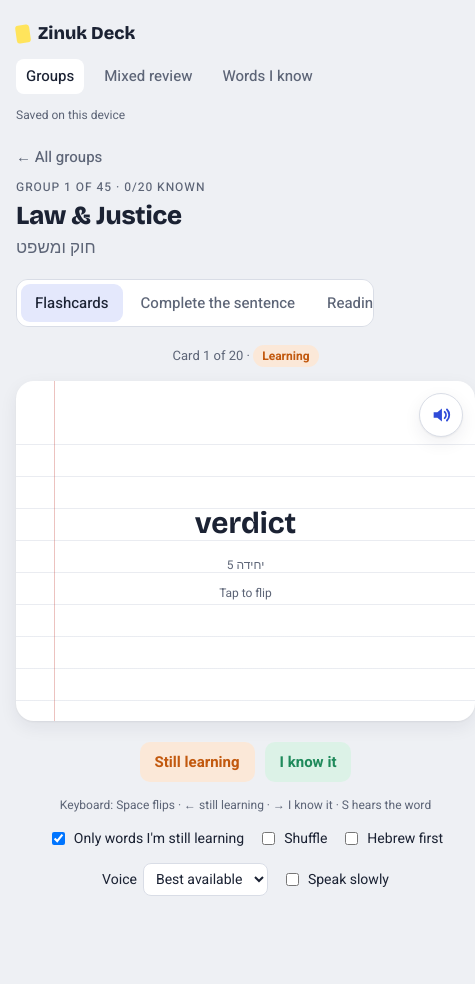
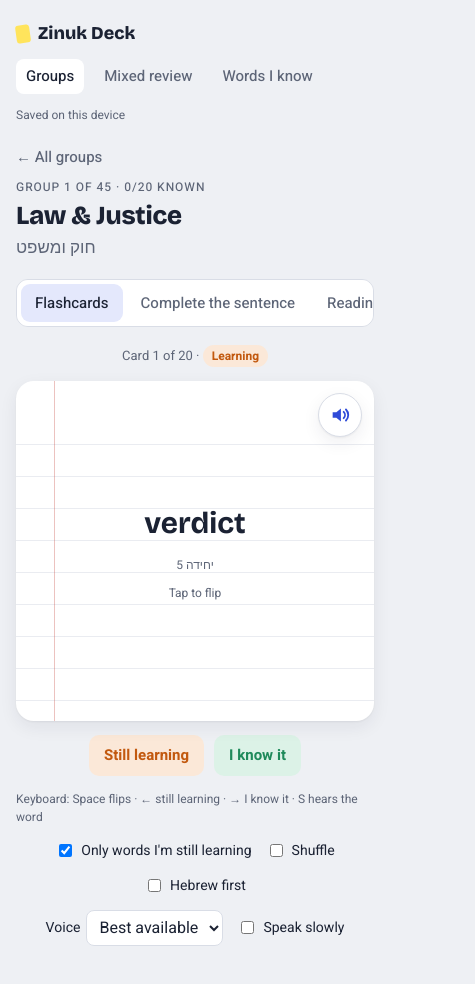
Before and after one commit to omermakovski/zinuk-deck, a plain HTML site: page index.html in a window 390 px wide. Both pictures are taken after a click on the link 195 px from the left and 906 px from the top of the page. Shown: the whole page, 475 px wide, since content can reach past the window. Before the commit the page ends 960 px from the top, so only its background shows below. Drawn offline with nearby package versions, Linux system fonts and the light colour scheme.

Commit message:
Fit phone screens: flashcard no longer wider than iPhone, no zoom on tapping fields
Co-Authored-By: Claude Opus 5.5 <noreply@anthropic.com>

```diff
--- a/index.html
+++ b/index.html
@@ -42,6 +42,8 @@
 *{box-sizing:border-box}
 [hidden]{display:none!important}
 html,body{background:var(--bg);color:var(--ink)}
+html{-webkit-text-size-adjust:100%;text-size-adjust:100%}
+body{overflow-x:hidden}
 body{font-family:var(--f-ui);font-size:15px;line-height:1.5;margin:0}
 .wrap{max-width:880px;margin:0 auto;padding-block:20px 64px;padding-left:max(16px,env(safe-area-inset-left,0px));padding-right:max(16px,env(safe-area-inset-right,0px))}
 h1,h2,h3{font-family:var(--f-display);text-wrap:balance;margin:0;letter-spacing:-.01em}
@@ -96,13 +98,14 @@ button{font:inherit;color:inherit;cursor:pointer}
 
 /* flashcard */
 .deck{display:grid;gap:14px;justify-items:center}
-.card{width:100%;max-width:560px;aspect-ratio:1.35;max-height:440px;min-height:340px;perspective:1200px;border:0;background:none;padding:0}
+/* Height from the screen width instead of aspect-ratio + min-height, which forced the card wider than a phone screen. */
+.card{display:block;width:100%;max-width:100%;height:clamp(340px,62vw,415px);perspective:1200px;border:0;background:none;padding:0}
 .card .inner{position:relative;width:100%;height:100%;transition:transform .45s cubic-bezier(.2,.7,.2,1);transform-style:preserve-3d}
 .card.flip .inner{transform:rotateY(180deg)}
 .face{position:absolute;inset:0;backface-visibility:hidden;background:var(--paper);border-radius:18px;box-shadow:var(--shadow);display:flex;flex-direction:column;align-items:center;justify-content:center;padding:22px;gap:10px;overflow:auto;
   background-image:linear-gradient(90deg,transparent 38px,color-mix(in srgb,var(--bad) 30%,transparent) 38px 39px,transparent 39px),linear-gradient(var(--paper) 40px,transparent 40px),repeating-linear-gradient(var(--paper) 0 31px,color-mix(in srgb,var(--line) 55%,transparent) 31px 32px)}
 .face.back{transform:rotateY(180deg)}
-.cardwrap{position:relative;width:100%;max-width:560px}
+.cardwrap{position:relative;width:100%;max-width:560px;min-width:0}
 .say{position:absolute;top:12px;right:12px;z-index:2;width:44px;height:44px;border-radius:99px;border:1px solid var(--line);background:var(--paper);color:var(--pen);display:grid;place-items:center;padding:0;box-shadow:var(--shadow)}
 .say:hover{border-color:var(--pen);background:var(--pen-soft)}
 .face .word{font-family:var(--f-display);font-size:clamp(30px,7vw,46px);font-weight:700;text-align:center}
@@ -171,7 +174,9 @@ td.he{text-align:right}
 .toggle{border:0;background:none;padding:0}
 .search{font:inherit;border:1px solid var(--line);background:var(--paper);color:var(--ink);border-radius:10px;padding:8px 12px;width:min(320px,100%)}
 .empty{padding:28px;text-align:center;color:var(--muted)}
-@media (max-width:520px){.face{padding:16px}.summary{padding:16px}}
+@media (max-width:520px){.face{padding:16px}.summary{padding:16px}
+  /* iPhone zooms in on any text field or menu under 16px and stays zoomed; keep them at 16px on phones. */
+  input,select,textarea,.search,.opts select{font-size:16px}}
 @media (prefers-reduced-motion:reduce){.card .inner,.bar span{transition:none}}
 </style>
 
--- a/sw.js
+++ b/sw.js
@@ -1,4 +1,4 @@
-const CACHE = 'zinuk-deck-bce9eed899';
+const CACHE = 'zinuk-deck-30dda833c5';
 const FILES = ["./", "index.html", "app.js", "data.js", "manifest.webmanifest", "icon-192.png", "icon-512.png", "apple-touch-icon.png"];
 self.addEventListener('install', e => { e.waitUntil(caches.open(CACHE).then(c => c.addAll(FILES)).then(() => self.skipWaiting())); });
 self.addEventListener('activate', e => { e.waitUntil(caches.keys().then(ks => Promise.all(ks.filter(k => k.startsWith('zinuk-deck-') && k !== CACHE).map(k => caches.delete(k)))).then(() => self.clients.claim())); });
```
